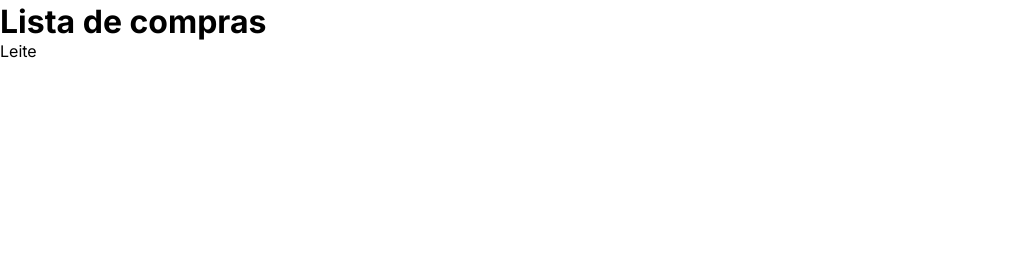
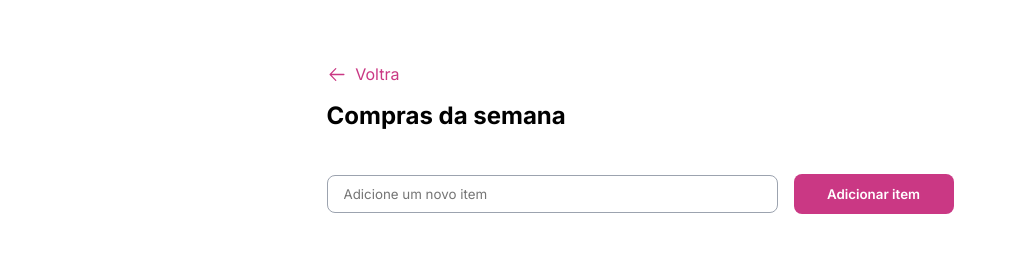
Before and after one commit to rosendo2015/lista-de-compras, a plain HTML site: page index.html in a window 1280 px wide. Shown: the part 67-320 px from the top of the page, without its empty margins (0-1016 px from the left). Drawn offline with Linux system fonts and the light colour scheme.

Commit message:
input add  item

```diff
--- a/css/global.css
+++ b/css/global.css
@@ -16,3 +16,30 @@
   --border-primary: #d1d5db;
   --border-hover: #b9c2d0;
 }
+.app {
+  max-width: 627px;
+  width: 100%;
+  margin-inline: auto;
+}
+a {
+  color: inherit;
+  text-decoration: none;
+}
+.button-text {
+  display: flex;
+  align-items: center;
+  justify-content: start;
+  gap: 0.5rem;
+
+  a {
+    font-size: 1rem;
+    color: var(--color-brand);
+  }
+  img {
+    width: 1.3rem;
+  }
+}
+h2 {
+  margin-block: 1rem 44px;
+  font-size: 24px;
+}
--- a/css/header.css
+++ b/css/header.css
@@ -1,5 +1,5 @@
 header {
-  margin-top: 25px;
+  margin: 25px 0 62px 0;
   text-align: center;
   width: 100%;
 }
--- a/css/index.css
+++ b/css/index.css
@@ -1,2 +1,3 @@
 @import url(global.css);
 @import url(header.css);
+@import url(search.css);
--- /dev/null
+++ b/css/search.css
@@ -0,0 +1,23 @@
+#search {
+  width: 100%;
+  display: flex;
+  align-items: center;
+  justify-content: space-between;
+  gap: 1rem;
+  input {
+    width: 451px;
+    border-radius: 0.5rem;
+    padding: 10px 1rem;
+    border: 1px solid var(--content-tertiary);
+  }
+  button {
+    width: 160px;
+    padding: 12px 16px;
+    background-color: var(--color-brand);
+    border-radius: 0.5rem;
+    border: none;
+    color: #fff;
+    font-weight: 600;
+    cursor: pointer;
+  }
+}
--- a/index.html
+++ b/index.html
@@ -14,11 +14,20 @@
 </head>
 
 <body>
-    <header>
-        <img src="assets/logo.svg" alt="logo da marca">
-    </header>
-    <h1>Lista de compras</h1>
-    <p>Leite</p>
+    <div class="app">
+        <header>
+            <img src="assets/logo.svg" alt="logo da marca">
+        </header>
+        <div class="button-text">
+            <img src="assets/arrow-left.svg" alt="">
+            <a href="#"> Voltra</a>
+        </div>
+        <h2>Compras da semana</h2>
+        <form id="search" action="post">
+            <input type="text" placeholder="Adicione um novo item">
+            <button>Adicionar item</button>
+        </form>
+    </div>
 </body>
 
 </html>
```
Also changed, not shown: assets/arrow-left.svg (added).
